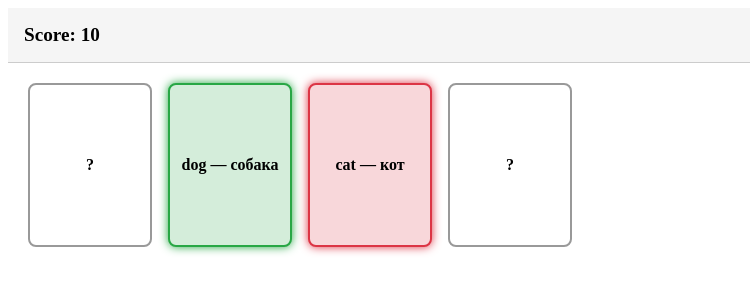
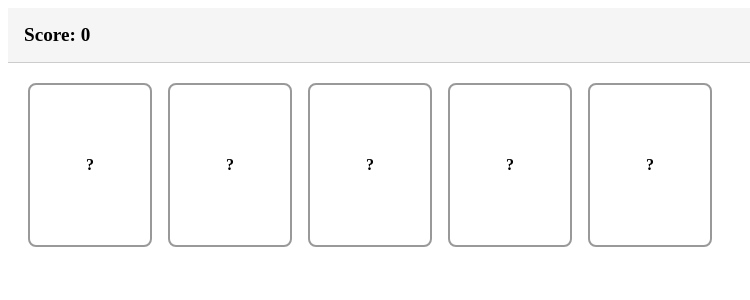
Before and after one commit to FomaUnbeliever/PurpleSchoolCardgame, a Vue app: page / in a window 1280 px wide. Shown: the top 300 px of the page, without its empty margins (0-750 px from the left). Built offline with nearby package versions, Linux system fonts and the light colour scheme; data requests are answered from the project's data file.

Commit message:
6 задание

```diff
--- a/src/App.vue
+++ b/src/App.vue
@@ -15,38 +15,31 @@
 </template>
 
 <script setup>
-import { ref } from 'vue'
+import { ref, onMounted } from 'vue'
+import axios from 'axios'
 import Header from './components/Header.vue'
 import Card from './components/Card.vue'
 
-const score = ref(10)
+const score = ref(0)
+const cards = ref([])
 
-const cards = ref([
-  {
-    word: 'car',
-    translation: 'автомобиль',
-    state: 'closed',
-    status: 'pending'
-  },
-  {
-    word: 'dog',
-    translation: 'собака',
-    state: 'opened',
-    status: 'success'
-  },
-  {
-    word: 'cat',
-    translation: 'кот',
-    state: 'opened',
-    status: 'fail'
-  },
-  {
-    word: 'bus',
-    translation: 'автобус',
-    state: 'closed',
-    status: 'pending'
+onMounted(async () => {
+  try {
+    const response = await axios.get('http://localhost:3001/cards')
+    // Добавляем недостающие поля: state и status
+    cards.value = response.data.map(item => ({
+      ...item,
+      state: 'closed',
+      status: 'pending'
+    }))
+  } catch (error) {
+    console.error('Ошибка при загрузке карточек:', error)
+    // Фолбэк — если API не запущен
+    cards.value = [
+      { word: 'car', translation: 'автомобиль', state: 'closed', status: 'pending' }
+    ]
   }
-])
+})
 </script>
 
 <style>
--- /dev/null
+++ b/src/db.json
@@ -0,0 +1,9 @@
+{
+  "cards": [
+    { "word": "Minorca", "translation": "Минорка" },
+    { "word": "tranquillize", "translation": "успокаивать (с.я.)" },
+    { "word": "fly-sheet", "translation": "листовка" },
+    { "word": "caravan", "translation": "караван" },
+    { "word": "pig", "translation": "свинья" }
+  ]
+}
```
